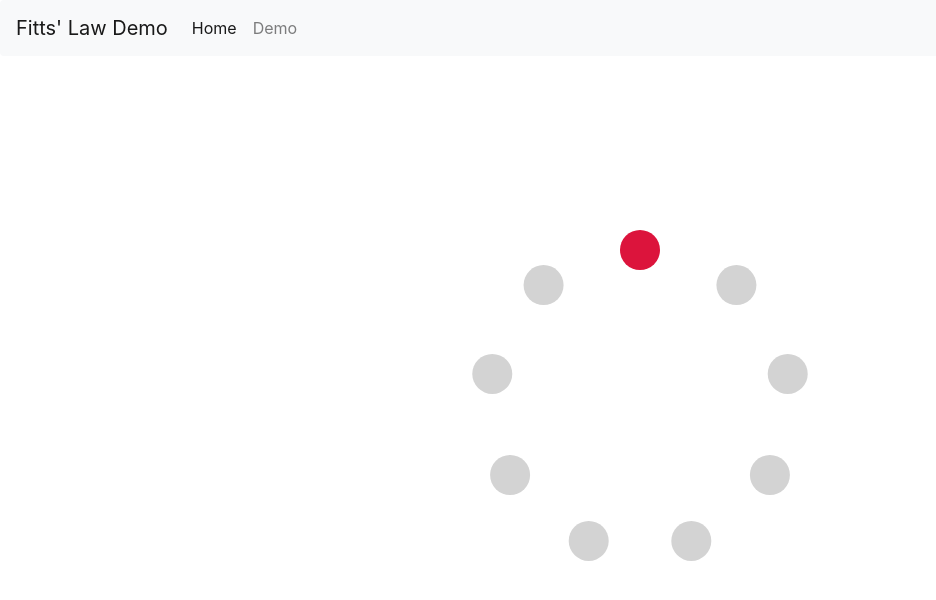
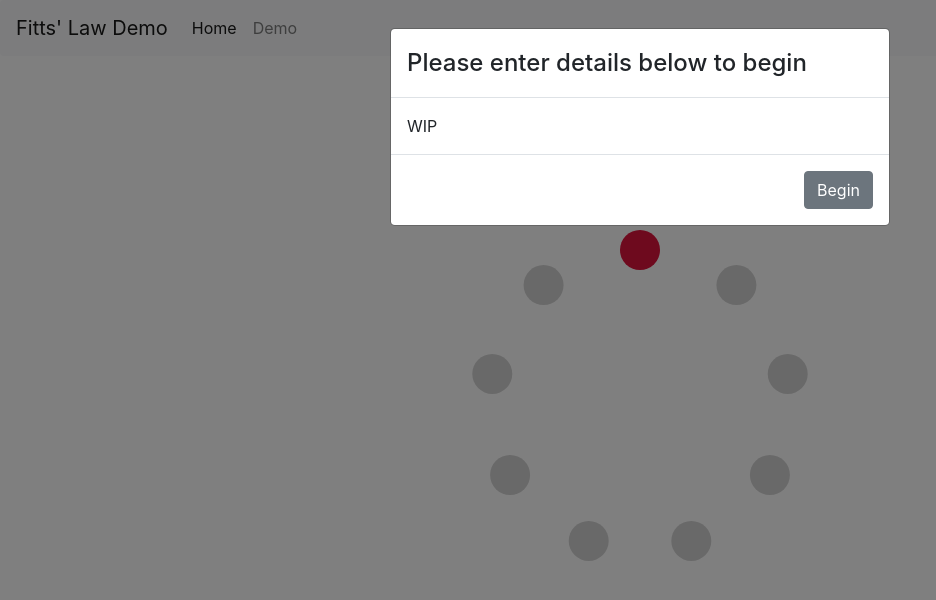
Before and after one commit to twinji/fitts-law-input-task, a React (Create React App) app: page /demo in a window 1280 px wide. Shown: the top 600 px of the page, without its empty margins (0-936 px from the left). Built offline with nearby package versions, Linux system fonts and the light colour scheme.

Commit message:
Add modal between sequences

```diff
--- a/package.json
+++ b/package.json
@@ -10,6 +10,7 @@
     "d3": "^5.16.0",
     "node-sass": "^4.14.1",
     "react": "^16.13.1",
+    "react-bootstrap": "^1.3.0",
     "react-dom": "^16.13.1",
     "react-router-dom": "^5.2.0",
     "react-scripts": "3.4.3"
--- a/src/components/Demo.js
+++ b/src/components/Demo.js
@@ -1,5 +1,12 @@
 import React, { Component } from 'react';
 import * as d3 from 'd3';
+import Modal from 'react-bootstrap/Modal';
+import Button from 'react-bootstrap/Button';
+import ModalFooter from 'react-bootstrap/ModalFooter';
+import ModalBody from 'react-bootstrap/ModalBody';
+import ModalTitle from 'react-bootstrap/ModalTitle';
+import ModalHeader from 'react-bootstrap/ModalHeader';
+import ModalDialog from 'react-bootstrap/ModalDialog';
 
 export class Demo extends Component {
 
@@ -8,6 +15,7 @@ export class Demo extends Component {
         super(props);
 
         this.state = {
+            isActive: false,
             username: "Twinji",
             device: "Mouse",
             sequences: [
@@ -36,6 +44,18 @@ export class Demo extends Component {
         this.restartTimer();
     }
 
+    resumeTest = () => {
+        this.setState({
+            isActive: true
+        });
+    }
+
+    pauseTest = () => {
+        this.setState({
+            isActive: false
+        });
+    }
+
     restartTimer = () => {
         this.startTime = performance.now();
         this.timeElapsed = null;
@@ -46,6 +66,9 @@ export class Demo extends Component {
     }
 
     onClick = (d, i) => {
+
+        if (!this.state.isActive)
+            return;
 
         let hit = i === this.state.currentCircleIndex;
 
@@ -67,8 +90,7 @@ export class Demo extends Component {
             this.timeElapsed
         );
 
-        if (hit)
-        {
+        if (hit) {
             let currentSequenceIndex = this.state.currentSequenceIndex;
             let s = this.state.sequences[currentSequenceIndex];
             let currentCircleIndex = (this.state.currentCircleIndex + Math.round(s.count / 2)) % s.count;
@@ -78,6 +100,7 @@ export class Demo extends Component {
                 currentRepetition = 1;
                 currentCircleIndex = 0;
                 currentSequenceIndex = currentSequenceIndex >= this.state.sequences.length - 1 ? 0 : currentSequenceIndex + 1;
+                this.pauseTest();
             }
 
             this.setState({
@@ -129,6 +152,10 @@ export class Demo extends Component {
                 }]
             }));
         }
+    }
+
+    inSequence = () => {
+        return this.state.currentSequenceIndex > 0;
     }
 
     generateCircleData = () => {
@@ -208,7 +235,33 @@ export class Demo extends Component {
 
         return (
             <React.Fragment>
-                <div id="demoContainer" ref={ container => this.container = container } style={containerStyle}><svg></svg></div>
+                <Modal show={!this.state.isActive} onHide={this.resumeTest}>
+                    <Modal.Header>
+                        {
+                            this.inSequence() &&
+                            <Modal.Title>
+                                Sequence {this.state.currentSequenceIndex} out of {this.state.sequences.length} complete
+                            </Modal.Title>
+                        }
+                        {
+                            !this.inSequence() &&
+                            <Modal.Title>
+                                Please enter details below to begin
+                            </Modal.Title>
+                        }
+                    </Modal.Header>
+                    <Modal.Body>
+                        { this.inSequence() ? 'Take a break and proceed to the next sequence when you are ready.' : 'WIP' }
+                    </Modal.Body>
+                    <Modal.Footer>
+                        <Button variant="secondary" onClick={this.resumeTest}>
+                            { this.inSequence() ? 'Proceed' : 'Begin' }
+                        </Button>
+                    </Modal.Footer>
+                </Modal>
+                <div id="demoContainer" ref={ container => this.container = container } style={containerStyle}>
+                    <svg></svg>
+                </div>
             </React.Fragment>
         )
     }
```
Also changed, not shown: 1 other file (tests, documents, lock files or other folders).
